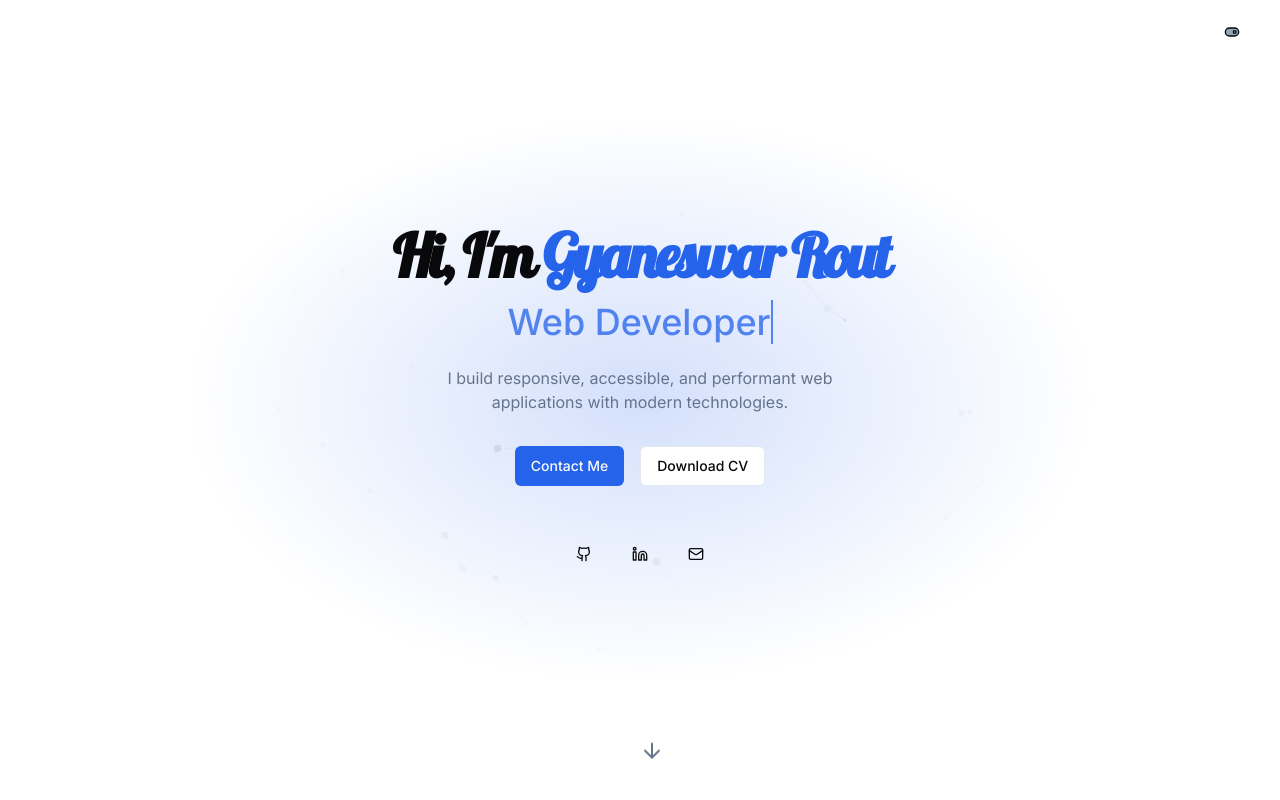
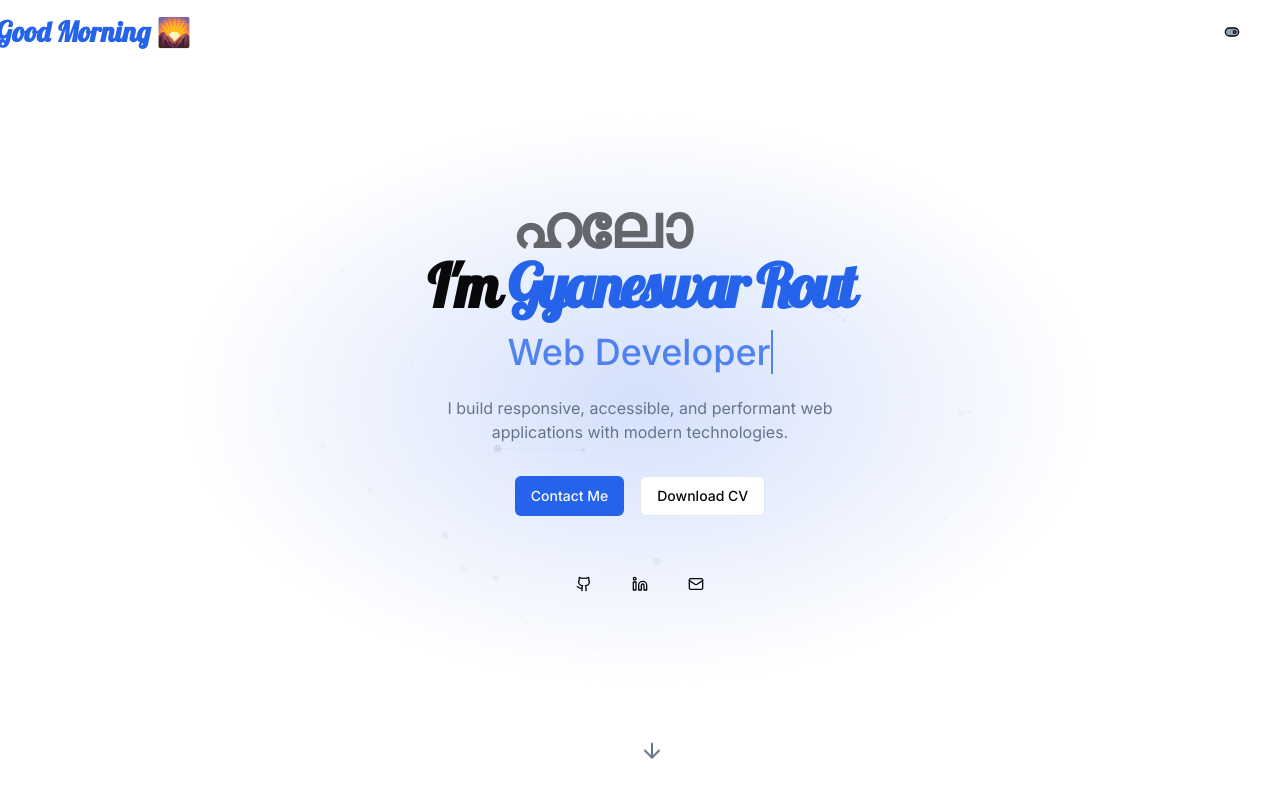
Before and after one commit to Gyaneswar-1/portfolio, a Next.js app: page / in a window 1280 px wide. Shown: the top 800 px of the page. Built offline with nearby package versions, Linux system fonts and the light colour scheme; a web font is replaced by a local one.

Commit message:
added little motion framer animation and multi language greetings

```diff
--- a/components/contact.tsx
+++ b/components/contact.tsx
@@ -63,7 +63,7 @@ export default function Contact() {
                 </div>
                 <div>
                   <h4 className="font-medium">Email</h4>
-                  <p className="text-muted-foreground">gyaneswarrout12345@gmail.com</p>
+                  <p className="text-muted-foreground break-words sm:w-80 w-40">gyaneswarrout12345@gmail.com</p>
                 </div>
               </div>
               <div className="flex items-center gap-4">
--- a/components/hero.tsx
+++ b/components/hero.tsx
@@ -5,12 +5,20 @@ import { ArrowDown, Github, Linkedin, Mail } from "lucide-react";
 import { Button } from "@/components/ui/button";
 import { cn } from "@/lib/utils";
 import Link from "next/link";
-import { motion } from "motion/react";
+import { AnimatePresence, motion } from "motion/react";
 
 export default function Hero() {
   const [typedText, setTypedText] = useState("");
   const fullText = "Web Developer";
   const [index, setIndex] = useState(0);
+  const [textindex, settextIndex] = useState(0);
+
+  useEffect(() => {
+    const interval = setInterval(() => {
+      settextIndex((prev) => (prev + 1) % helloText.length);
+    }, 1000);
+    return () => clearInterval(interval);
+  }, []);
 
   useEffect(() => {
     if (index < fullText.length) {
@@ -30,16 +38,41 @@ export default function Hero() {
     }
   };
 
+  const helloText = [
+    "Hello", // English
+    "नमस्ते", // Hindi
+    "ନମସ୍କାର", // Odia
+    "নমস্কাৰ", // Assamese
+    "வணக்கம்", // Tamil
+    "नमस्कार", // Marathi
+    "ഹലോ", // Malayalam
+    "नमस्कार", // Konkani
+    "హలో", // Telugu
+    "હેલ્લો", // Gujarati
+    "ಹಲೋ", // Kannada
+    "ਹੈਲੋ", // Punjabi
+    "হ্যালো", // Bengali
+    "ਨਮਸਤੇ", // Dogri
+    "ہیلو", // Urdu
+  ];
+
   return (
     <section className="relative h-screen flex flex-col items-center justify-center text-center px-4 md:px-6">
       <div className="absolute inset-0 -z-10 bg-[radial-gradient(ellipse_at_center,_var(--tw-gradient-stops))] from-primary/20 via-background to-background"></div>
       <h1 className="text-4xl md:text-6xl font-bold tracking-tighter mb-4">
-        Hi, I'm{" "}
-        <motion.span
-          initial={{ scale: 1.0 }}
-          drag
-          className="text-primary"
-        >
+        <AnimatePresence mode="wait">
+          <motion.div
+            key={textindex}
+            initial={{ x: -50, opacity: 0.5 }}
+            animate={{ x: 0, opacity: 1 }}
+            exit={{ x: 50, opacity: 0 }}
+            transition={{ duration: 1.6 }}
+          >
+            {helloText[textindex]}
+          </motion.div>
+        </AnimatePresence>
+        I'm{" "}
+        <motion.span initial={{ scale: 1.0 }} drag className="text-primary">
           Gyaneswar Rout
         </motion.span>
       </h1>
--- a/components/navbar.tsx
+++ b/components/navbar.tsx
@@ -1,19 +1,34 @@
-"use client"
+"use client";
 
-import { useState, useEffect } from "react"
-import { Menu, X } from "lucide-react"
-import { Button } from "@/components/ui/button"
-import ThemeToggle from "@/components/theme-toggle"
-import { cn } from "@/lib/utils"
-
+import { useState, useEffect } from "react";
+import { Menu, X } from "lucide-react";
+import { Button } from "@/components/ui/button";
+import ThemeToggle from "@/components/theme-toggle";
+import { cn } from "@/lib/utils";
+import { AnimatePresence, motion } from "motion/react";
 
 export default function Navbar() {
-  const [isOpen, setIsOpen] = useState(false)
-  const [scrolled, setScrolled] = useState(false)
+  const [isOpen, setIsOpen] = useState(false);
+  const [scrolled, setScrolled] = useState(false);
+  const [greeting, setGreeting] = useState("");
 
-  const toggleMenu = () => setIsOpen(!isOpen)
+  useEffect(() => {
+    const hour = new Date().getHours();
 
-  const navItems:any[] = [
+    if (hour >= 5 && hour < 12) {
+      setGreeting("Good Morning 🌄");
+    } else if (hour >= 12 && hour < 17) {
+      setGreeting("Good Afternoon 🌤️");
+    } else if (hour >= 17 && hour < 21) {
+      setGreeting("Good Evening 🌆");
+    } else {
+      setGreeting("Good Night 🌃");
+    }
+  }, []);
+
+  const toggleMenu = () => setIsOpen(!isOpen);
+
+  const navItems: any[] = [
     // { name: "Home", href: "#" },
     // { name: "About", href: "#about" },
     // { name: "Skills", href: "#skills" },
@@ -21,40 +36,47 @@ export default function Navbar() {
     // { name: "Certificates", href: "#certificates" },
     // { name: "Timeline", href: "#timeline" },
     // { name: "Contact", href: "#contact" },
-  ]
+  ];
 
   useEffect(() => {
     const handleScroll = () => {
       if (window.scrollY > 50) {
-        setScrolled(true)
+        setScrolled(true);
       } else {
-        setScrolled(false)
+        setScrolled(false);
       }
-    }
+    };
 
-    window.addEventListener("scroll", handleScroll)
-    return () => window.removeEventListener("scroll", handleScroll)
-  }, [])
+    window.addEventListener("scroll", handleScroll);
+    return () => window.removeEventListener("scroll", handleScroll);
+  }, []);
 
   const handleNavClick = (href: string) => {
-    setIsOpen(false)
-    const element = document.querySelector(href)
+    setIsOpen(false);
+    const element = document.querySelector(href);
     if (element) {
-      element.scrollIntoView({ behavior: "smooth" })
+      element.scrollIntoView({ behavior: "smooth" });
     }
-  }
+  };
 
   return (
     <nav
       className={cn(
         "fixed top-0 left-0 right-0 z-50 transition-all duration-300",
-        scrolled ? "bg-background/80 backdrop-blur-md shadow-sm" : "bg-transparent",
+        scrolled
+          ? "bg-background/80 backdrop-blur-md shadow-sm"
+          : "bg-transparent"
       )}
     >
       <div className="container mx-auto px-4 md:px-6">
         <div className="flex items-center justify-between h-16">
           <div className="flex-shrink-0">
-            <h2 className="text-xl font-bold text-primary"></h2>
+            <motion.h1
+              className="text-xl font-bold text-primary"
+              initial={{ scale: 1.4 }}
+            >
+              {greeting}
+            </motion.h1>
           </div>
 
           <div className="hidden md:block">
@@ -78,7 +100,6 @@ export default function Navbar() {
           </div>
         </div>
       </div>
-
     </nav>
-  )
+  );
 }
--- a/components/projects.tsx
+++ b/components/projects.tsx
@@ -7,6 +7,7 @@ import { Card, CardContent, CardDescription, CardFooter, CardHeader, CardTitle }
 import { Badge } from "@/components/ui/badge"
 import Image from "next/image"
 import { Dialog, DialogContent, DialogHeader, DialogTitle, DialogDescription } from "@/components/ui/dialog"
+import {motion} from "motion/react"
 
 export default function Projects() {
   const [showAllProjects, setShowAllProjects] = useState(false)
@@ -76,6 +77,7 @@ export default function Projects() {
         <div className="grid md:grid-cols-2 lg:grid-cols-3 gap-8">
           {displayedProjects.map((project, index) => (
             <Card key={index} className="overflow-hidden flex flex-col h-full">
+               <motion.div initial={{scale:0.1,opacity:0.5}} whileInView={{scale:0.96,opacity:1}} whileHover={{scale:1}} >
               <div className="relative h-48 w-full">
                 <Image src={project.image || "/placeholder.svg"} alt={project.title} fill className="object-cover" />
               </div>
@@ -106,6 +108,7 @@ export default function Projects() {
                   </Button>
                 </div>
               </CardFooter>
+           </motion.div>
             </Card>
           ))}
         </div>
```
Also changed, not shown: components/timeline.tsx (+70 -25 lines).
